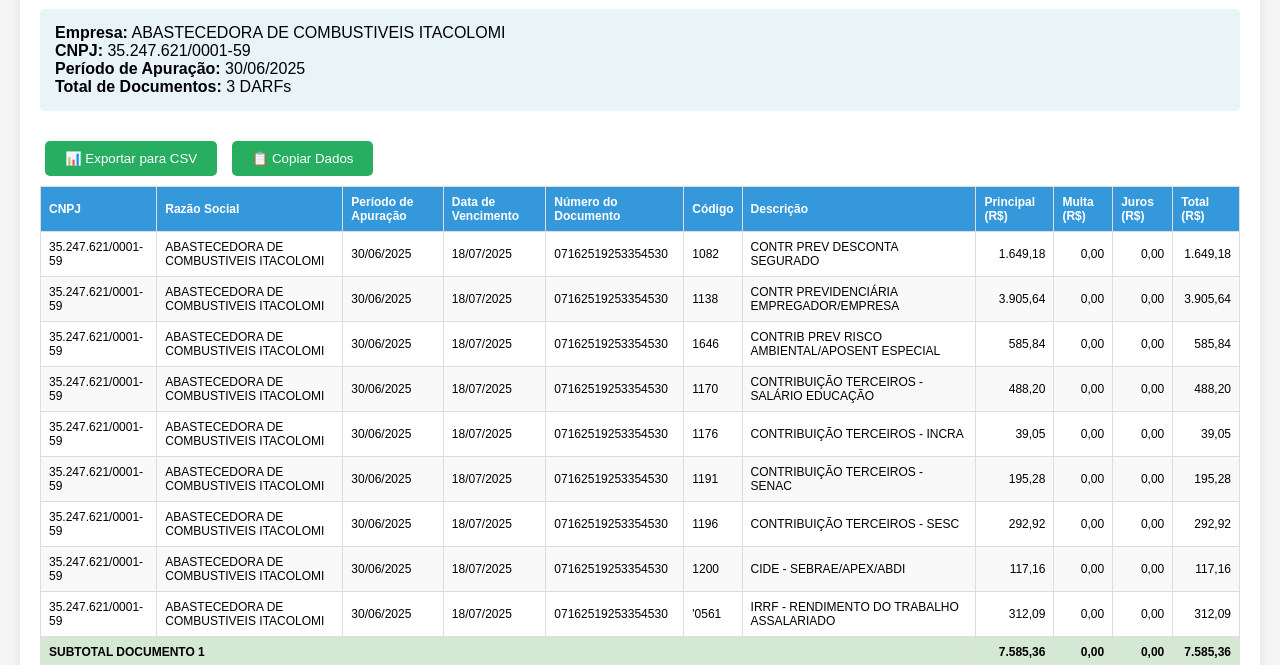
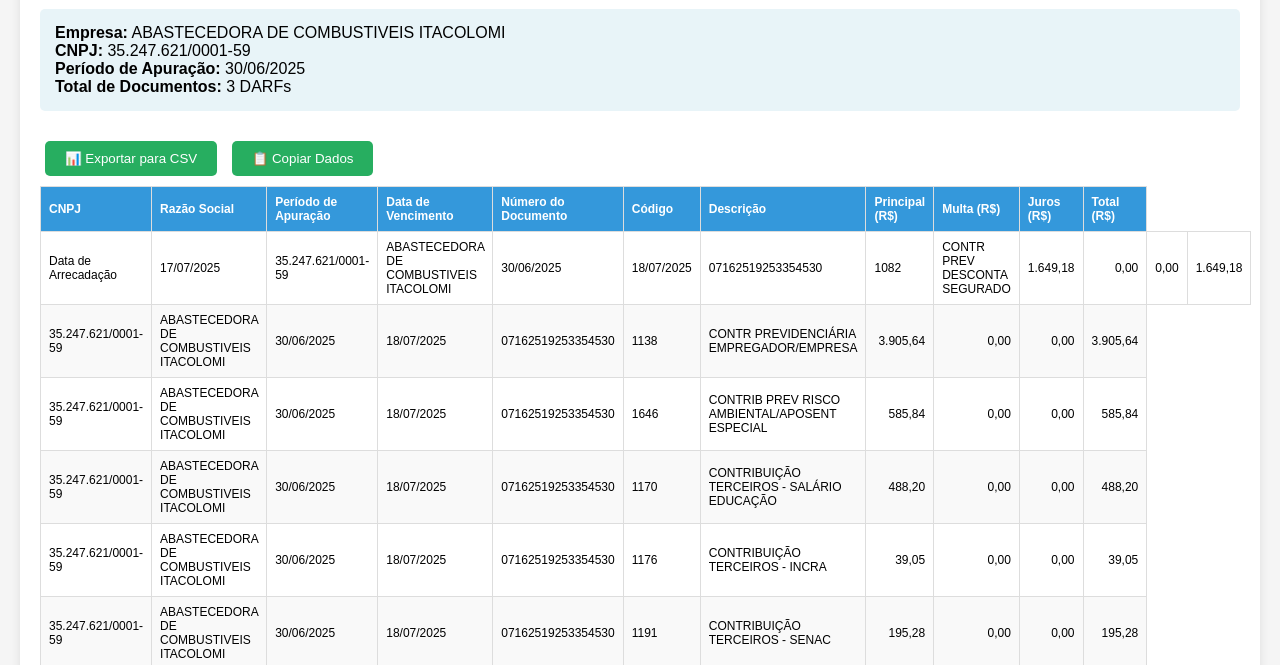
Before and after one commit to EvertonASP/Extracao_PDF, a plain HTML site: page index.html in a window 1280 px wide. Shown: the part 119-784 px from the top of the page. Drawn offline with Linux system fonts and the light colour scheme.

Commit message:
Update index.html

```diff
--- a/index.html
+++ b/index.html
@@ -117,6 +117,8 @@
             <tbody>
                 <!-- Documento 1 -->
                 <tr>
+                    <td>Data de Arrecadação</td>
+                    <td>17/07/2025</td>
                     <td>35.247.621/0001-59</td>
                     <td>ABASTECEDORA DE COMBUSTIVEIS ITACOLOMI</td>
                     <td>30/06/2025</td>
@@ -239,7 +241,6 @@
                     <td class="currency"><strong>0,00</strong></td>
                     <td class="currency"><strong>0,00</strong></td>
                     <td class="currency"><strong>7.585,36</strong></td>
-                </tr>
 
                 <!-- Documento 2 -->
                 <tr>
```
